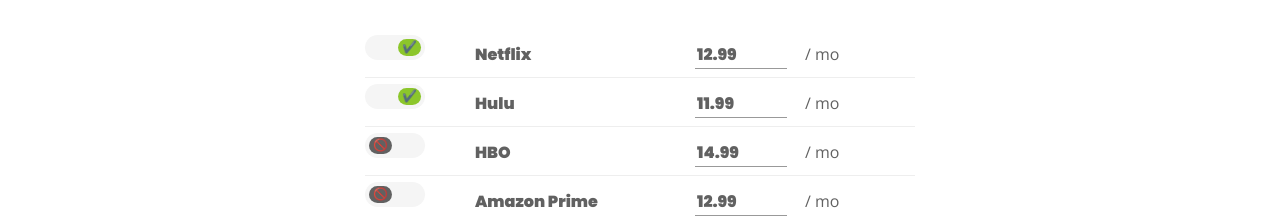
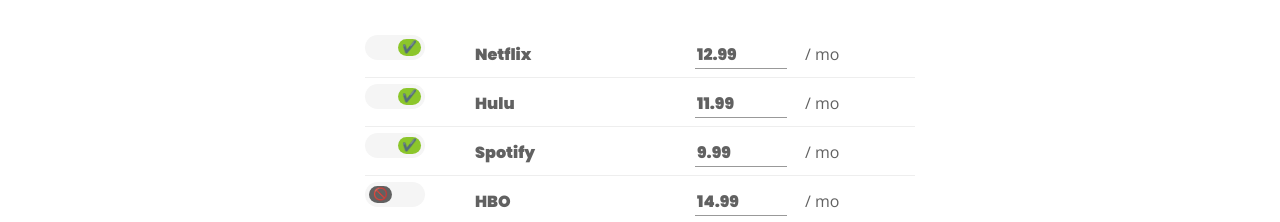
Before and after one commit to krosenk729/spin4crohns, a website: page index.html in a window 1280 px wide. Shown: the part 800-1022 px from the top of the page. Drawn offline with nearby package versions, Linux system fonts and the light colour scheme.

Commit message:
small fixes

```diff
--- a/index.html
+++ b/index.html
@@ -88,6 +88,23 @@
 				</div>
 				<div class="spend-calc__qty">
 					<label for="hulu_price">/ mo</label>
+				</div>
+			</div>
+			<div class="spend-calc__row">
+				<div class="spend-calc__check">
+					<div class="checkbox">
+					<input class="checkbox__input" type="checkbox" name="spotify_on" checked />
+					<div class="checkbox__toggle" data-label-checked="✔️" data-label-unchecked="🚫"></div>
+					</div>
+				</div>
+				<div class="spend-calc__label">
+					Spotify
+				</div>
+				<div class="spend-calc__amount">
+					<input type="number" id="spotify_price" name="hulu_price" value="9.99" step="0.01" />
+				</div>
+				<div class="spend-calc__qty">
+					<label for="spotify_price">/ mo</label>
 				</div>
 			</div>
 			<div class="spend-calc__row">
```
